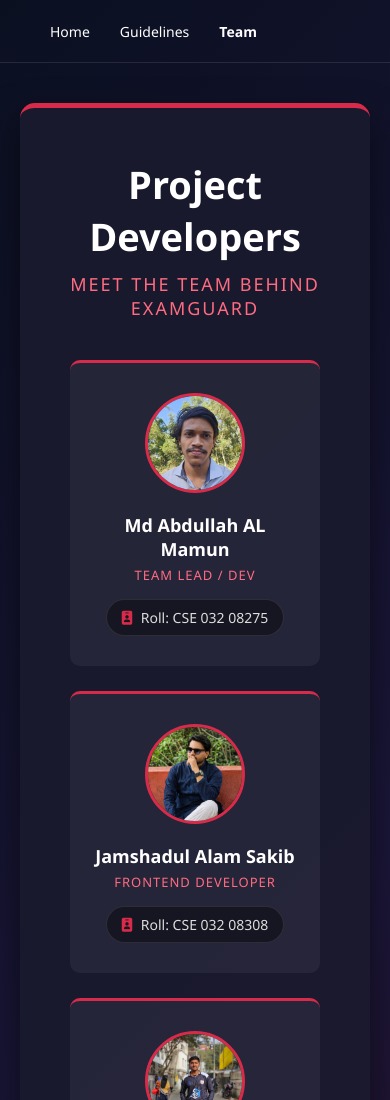
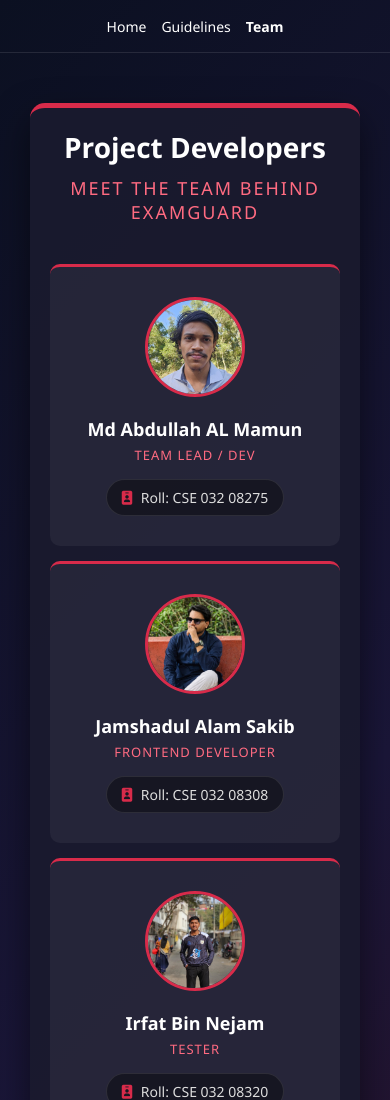
Before and after one commit to sakib2002ctg/Secure-Exam-Portal, a plain HTML site: page Secure Exam Portal/team.html in a window 390 px wide. Shown: the top 1100 px of the page. Drawn offline with Linux system fonts and the light colour scheme.

Commit message:
Update team.html

```diff
--- a/Secure Exam Portal/team.html
+++ b/Secure Exam Portal/team.html
@@ -82,6 +82,35 @@
 
         .btn-back { display: inline-block; background-color: transparent; color: #ffffff; border: 1px solid #ffffff; padding: 10px 25px; border-radius: 5px; text-decoration: none; font-weight: 600; transition: all 0.3s; }
         .btn-back:hover { background-color: #ffffff; color: #000000; }
+        /* Mobile Optimization */
+@media (max-width: 768px) {
+    header {
+        padding: 15px 20px;
+        justify-content: center; /* Center nav on mobile */
+    }
+
+    .nav-links {
+        gap: 15px;
+    }
+
+    .team-container {
+        padding: 20px;
+        margin: 10px;
+    }
+
+    .team-container h1 {
+        font-size: 28px;
+    }
+
+    .team-grid {
+        gap: 15px;
+    }
+
+    .team-member {
+        width: 100%; /* Make cards full width on small phones */
+        max-width: 300px;
+    }
+}
     </style>
 </head>
 <body>
```
